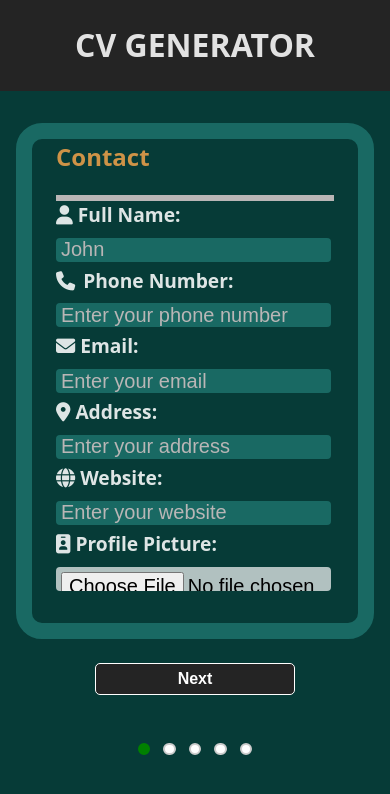
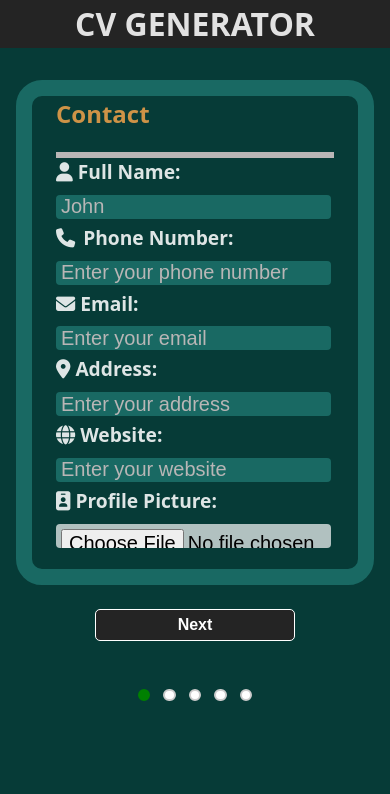
Before and after one commit to Metgala1/CV-APPLICATION, a React (Vite) app: page / in a window 390 px wide. Shown: the top 794 px of the page. Built offline with nearby package versions, Linux system fonts and the light colour scheme.

Commit message:
Css changes

```diff
--- a/src/styles/display.css
+++ b/src/styles/display.css
@@ -10,12 +10,6 @@
     padding-top: 0.1rem;
 }
 
-@media (max-width: 768px) {
-    #display{
-        margin: 0;
-        width: 100%;
-    }
-}
 #display p{
     font-weight: 600;
 }
@@ -23,3 +17,24 @@
 #display hr{
     border: 4px solid black;
 }
+
+@media (max-width: 768px) {
+    #display{
+        margin: 0;
+        width: 100%;
+
+    }
+    #display hr{
+    border: 1px solid black;
+}
+  #display h2{
+    margin-top: 0;
+    margin-bottom: 0;
+  }
+  h1{
+    margin-top: 0;
+    margin-bottom: 0;
+  }
+
+
+}
--- a/src/styles/inputs.css
+++ b/src/styles/inputs.css
@@ -31,23 +31,6 @@
   color: green;
   font-weight: 500;
 }
-
-@media  (max-width: 760px) {
-  .input-div {
-    margin: 0;
-    width: 100%;
-    padding: 0px 2rem 0px 2rem;
-
-  }
-  .input-div label, .input-div input {
-    margin-bottom: 5px;
-  }
-  .input-div input {
-    height: 1.5rem;
-  }
-  textarea{
-    height: 4rem;
-  }
 .input-div hr{
   border: 4px solid ;
   margin: 0px 0.5rem;
@@ -95,3 +78,21 @@ input[type="file"]{
 .input-div hr{
   border: 0.2rem solid rgb(185, 182, 182);
 }
+@media  (max-width: 760px) {
+  .input-div {
+    margin: 0;
+    width: 100%;
+    padding: 0px 2rem 0px 2rem;
+
+  }
+  .input-div label, .input-div input {
+    margin-bottom: 5px;
+  }
+  .input-div input {
+    height: 1.5rem;
+  }
+  textarea{
+    height: 4rem;
+  }
+
+}
```
